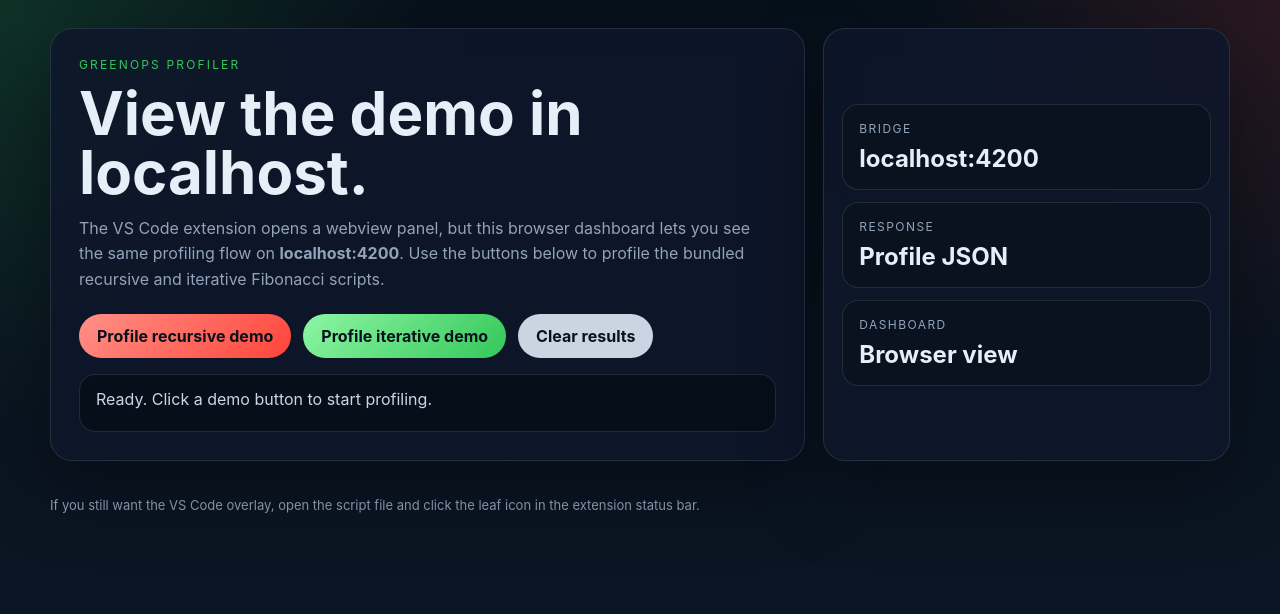
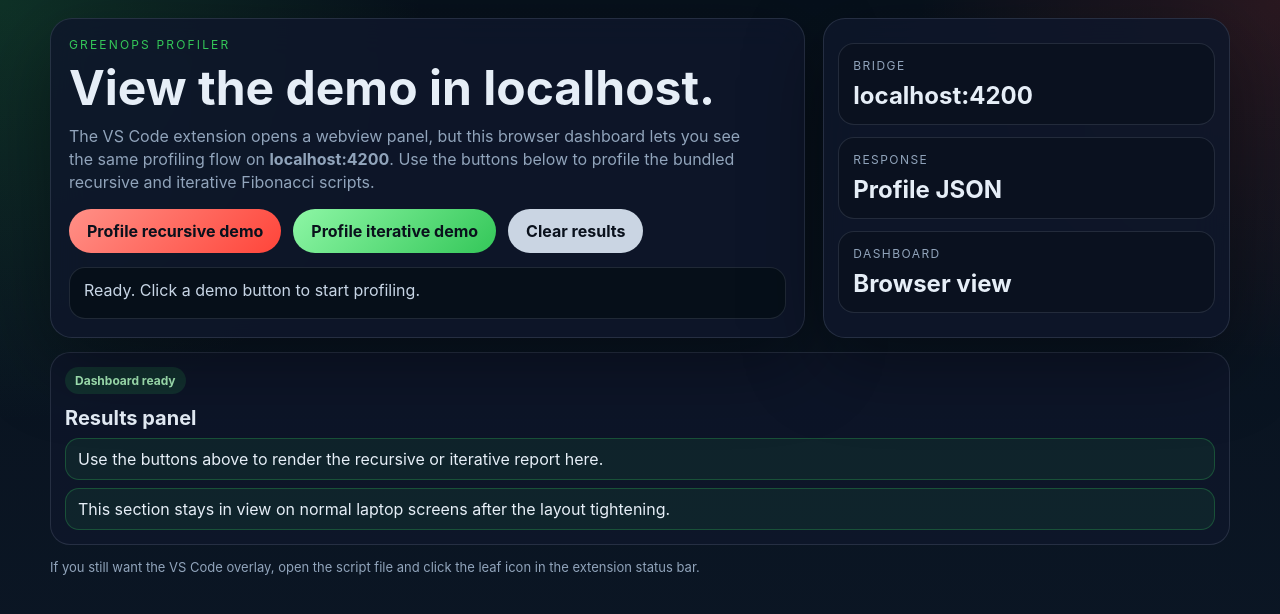
Before and after one commit to ragavendram2007/GreenOps-Profiler, a website: page bridge/public/index.html in a window 1280 px wide. Drawn offline with Linux system fonts and the light colour scheme.

Commit message:
Tighten dashboard viewport layout

```diff
--- a/bridge/public/index.html
+++ b/bridge/public/index.html
@@ -30,7 +30,8 @@
                 radial-gradient(circle at top left, rgba(52, 199, 89, 0.18), transparent 28%),
                 radial-gradient(circle at top right, rgba(255, 69, 58, 0.14), transparent 24%),
                 linear-gradient(180deg, var(--bg0), var(--bg1));
-            padding: 28px;
+            padding: 18px;
+            overflow: auto;
         }
         .shell {
             max-width: 1180px;
@@ -40,7 +41,7 @@
             display: grid;
             grid-template-columns: minmax(0, 1.3fr) minmax(280px, 0.7fr);
             gap: 18px;
-            margin-bottom: 18px;
+            margin-bottom: 14px;
         }
         .panel {
             background: var(--panel);
@@ -50,7 +51,7 @@
             backdrop-filter: blur(18px);
         }
         .hero-copy {
-            padding: 28px;
+            padding: 22px;
         }
         .eyebrow {
             color: var(--leaf);
@@ -74,7 +75,7 @@
             display: flex;
             flex-wrap: wrap;
             gap: 12px;
-            margin-top: 22px;
+            margin-top: 18px;
         }
         button {
             border: 0;
@@ -90,13 +91,13 @@
         .danger { background: linear-gradient(135deg, #ff9087, var(--warn)); color: #0a111c; }
         .ghost { background: rgba(219, 231, 243, 0.92); color: #0a111c; }
         .mini {
-            padding: 18px;
+            padding: 14px;
             display: grid;
             gap: 12px;
             align-content: center;
         }
         .stat {
-            padding: 16px;
+            padding: 14px;
             border-radius: 16px;
             background: var(--panel2);
             border: 1px solid var(--border);
@@ -111,22 +112,22 @@
         }
         .stat strong { font-size: 24px; }
         .message {
-            margin-top: 16px;
-            padding: 14px 16px;
+            margin-top: 14px;
+            padding: 12px 14px;
             border-radius: 16px;
             background: rgba(7, 16, 26, 0.96);
             border: 1px solid var(--border);
             color: #c8d6e6;
-            min-height: 58px;
+            min-height: 52px;
             white-space: pre-wrap;
         }
         .grid {
             display: grid;
             grid-template-columns: repeat(auto-fit, minmax(300px, 1fr));
-            gap: 16px;
+            gap: 14px;
         }
         .card {
-            padding: 20px;
+            padding: 16px;
             border-radius: 20px;
             border: 1px solid var(--border);
             background: var(--panel);
@@ -148,8 +149,8 @@
         .badge.ok { background: var(--leaf-soft); color: #a9efbb; }
         .badge.warn { background: var(--warn-soft); color: #ffb8b2; }
         .line {
-            margin-top: 10px;
-            padding: 12px 14px;
+            margin-top: 8px;
+            padding: 10px 12px;
             border-radius: 14px;
             background: rgba(255, 255, 255, 0.03);
             border: 1px solid transparent;
@@ -163,13 +164,21 @@
             border-color: rgba(52, 199, 89, 0.28);
         }
         .footer {
-            margin-top: 18px;
+            margin-top: 14px;
             color: var(--muted);
             font-size: 13px;
         }
         @media (max-width: 920px) {
             body { padding: 16px; }
             .hero { grid-template-columns: 1fr; }
+        }
+
+        @media (max-height: 820px) {
+            .hero-copy { padding: 18px; }
+            h1 { font-size: clamp(28px, 4vw, 48px); }
+            .lede { line-height: 1.45; }
+            .controls { margin-top: 14px; }
+            .card { padding: 14px; }
         }
     </style>
 </head>
@@ -206,7 +215,14 @@
             </div>
         </section>
 
-        <section id="results" class="grid"></section>
+        <section id="results" class="grid">
+            <article class="card">
+                <div class="badge ok">Dashboard ready</div>
+                <h2>Results panel</h2>
+                <div class="line green">Use the buttons above to render the recursive or iterative report here.</div>
+                <div class="line green">This section stays in view on normal laptop screens after the layout tightening.</div>
+            </article>
+        </section>
 
         <div class="footer">
             If you still want the VS Code overlay, open the script file and click the leaf icon in the extension status bar.
```
